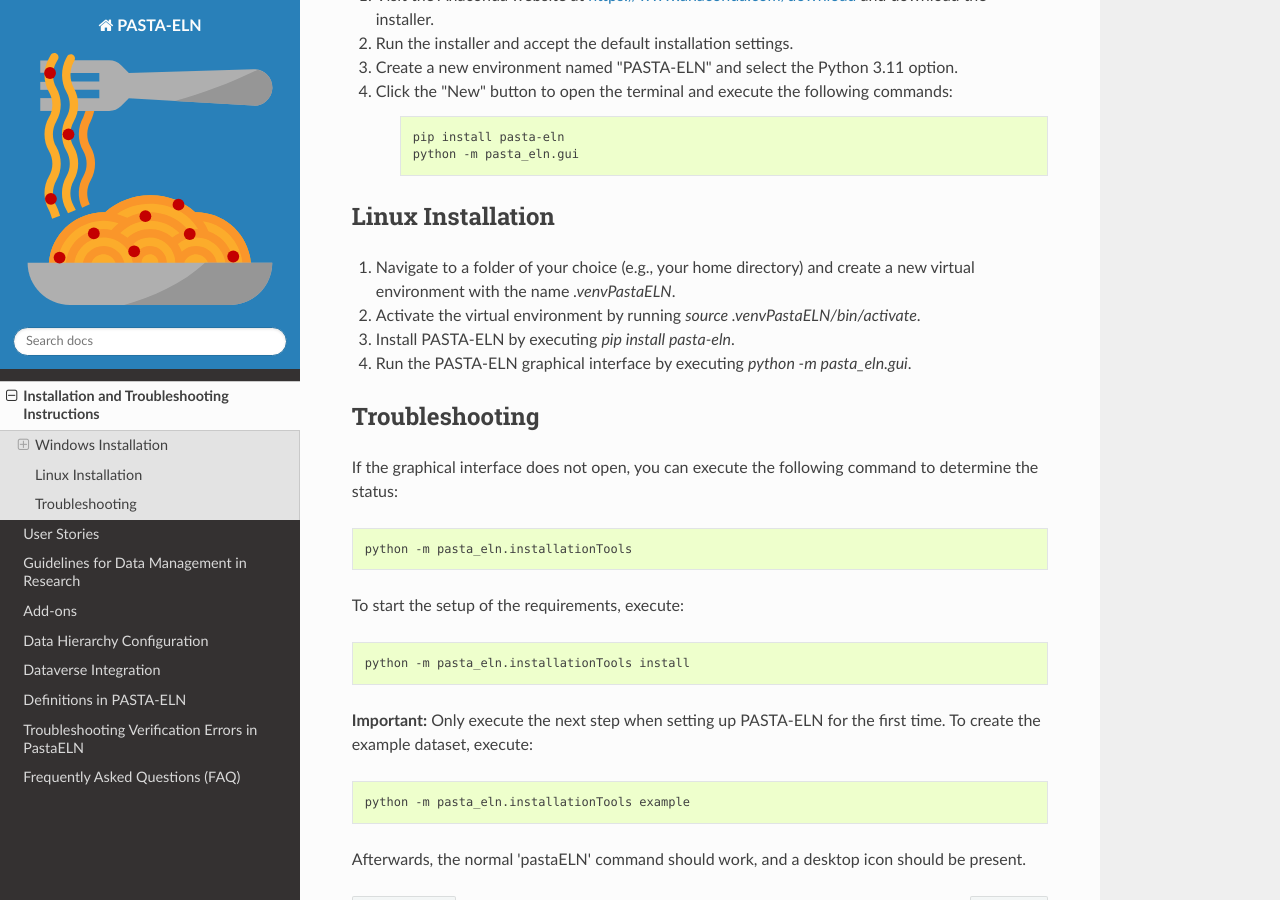
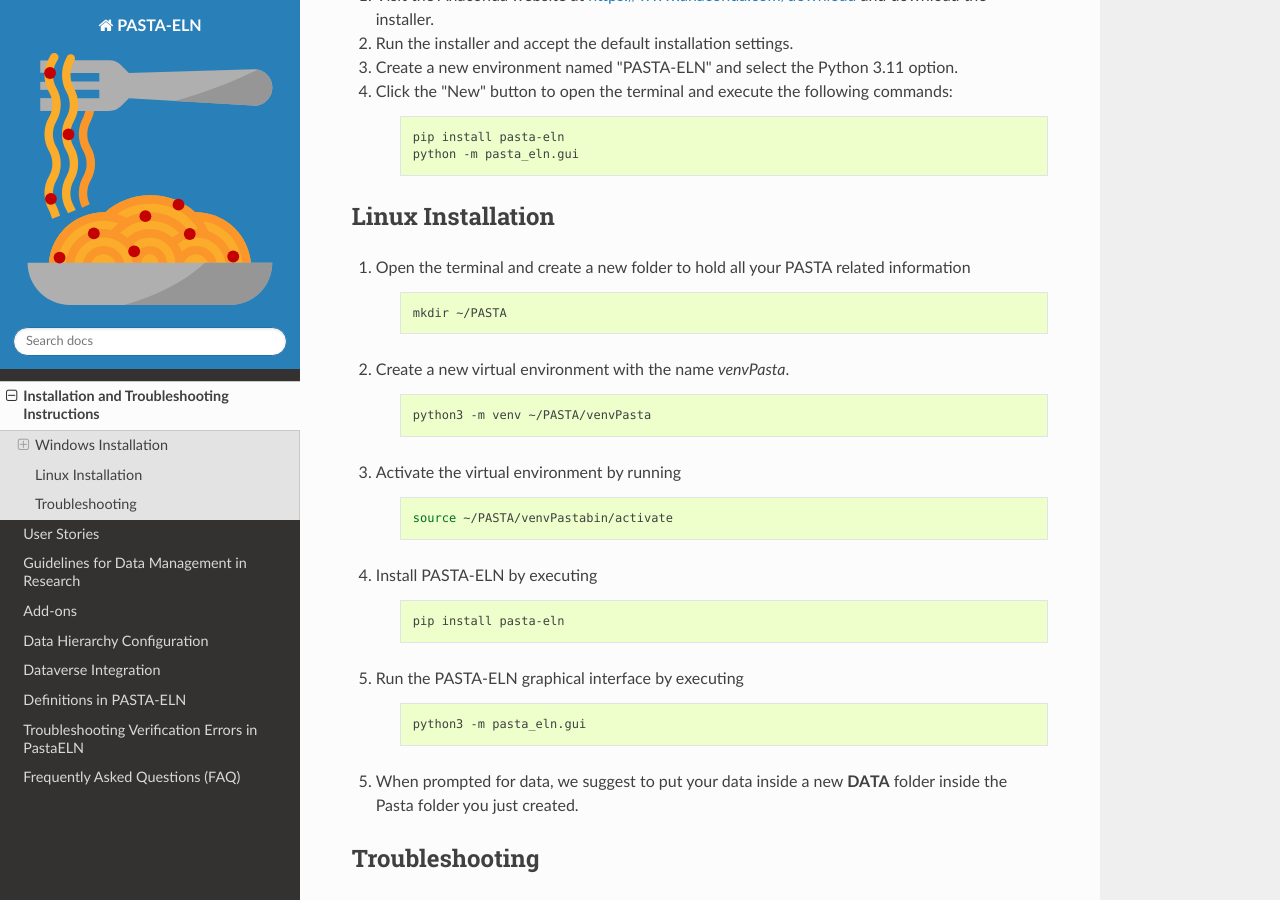
Before and after one commit to PASTA-ELN/pasta-eln, a Sphinx documentation site: the page built from docs/source/install.rst, in a window 1280 px wide and 900 px high, scrolled down 919 px. Built offline with Sphinx 7.4.7 and the Read the Docs theme 3.1.0, drawn with Linux system fonts in a browser that asks for light colours.

Commit message:
Simplify install and forward in syncing

```diff
--- a/docs/source/install.rst
+++ b/docs/source/install.rst
@@ -49,10 +49,41 @@
 Linux Installation
 ------------------
 
-1. Navigate to a folder of your choice (e.g., your home directory) and create a new virtual environment with the name `.venvPastaELN`.
-2. Activate the virtual environment by running `source .venvPastaELN/bin/activate`.
-3. Install PASTA-ELN by executing `pip install pasta-eln`.
-4. Run the PASTA-ELN graphical interface by executing `python -m pasta_eln.gui`.
+1. Open the terminal and create a new folder to hold all your PASTA related information
+
+    .. code-block:: bash
+
+        mkdir ~/PASTA
+
+2. Create a new virtual environment with the name `venvPasta`.
+
+    .. code-block:: bash
+
+        python3 -m venv ~/PASTA/venvPasta
+
+3. Activate the virtual environment by running
+
+    .. code-block:: bash
+
+        source ~/PASTA/venvPastabin/activate
+
+4. Install PASTA-ELN by executing
+
+    .. code-block:: bash
+
+        pip install pasta-eln
+
+5. Run the PASTA-ELN graphical interface by executing
+
+    .. code-block:: bash
+
+        python3 -m pasta_eln.gui
+
+5. When prompted for data, we suggest to put your data inside a new **DATA** folder inside the Pasta folder you just created.
+
+
+
+
 
 Troubleshooting
 ---------------
```
Also changed, not shown: 3 other files.
